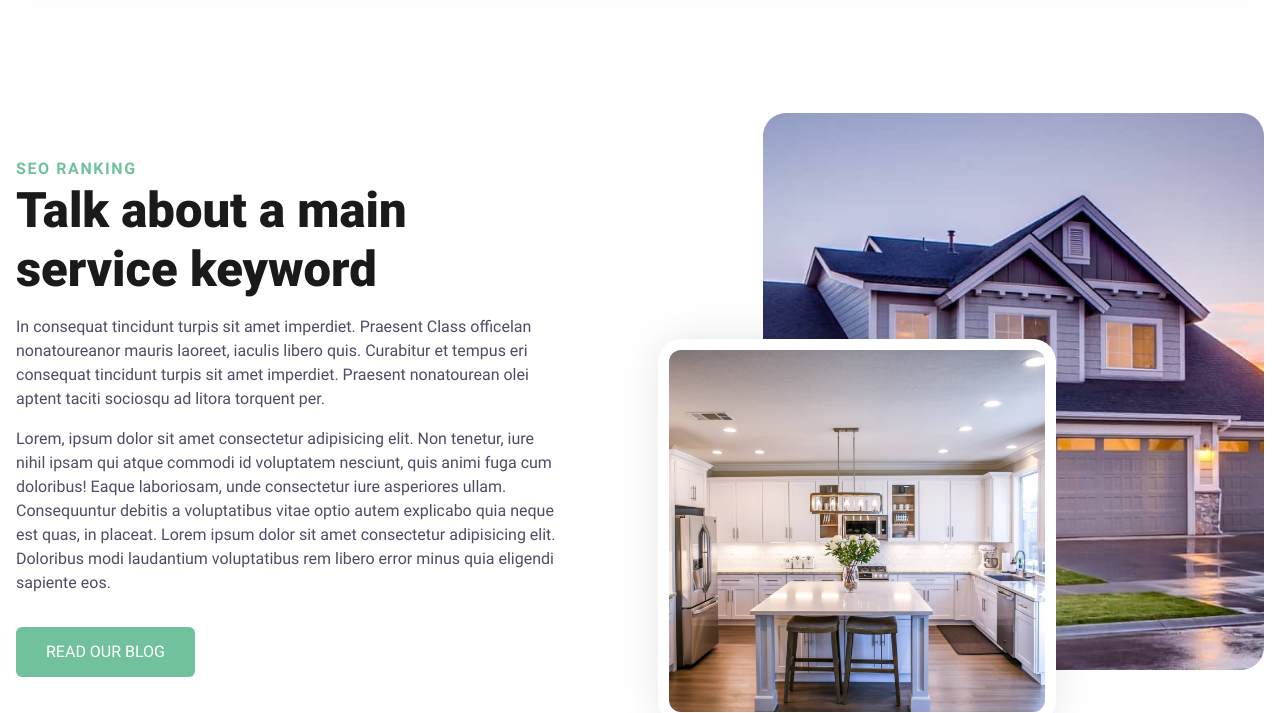
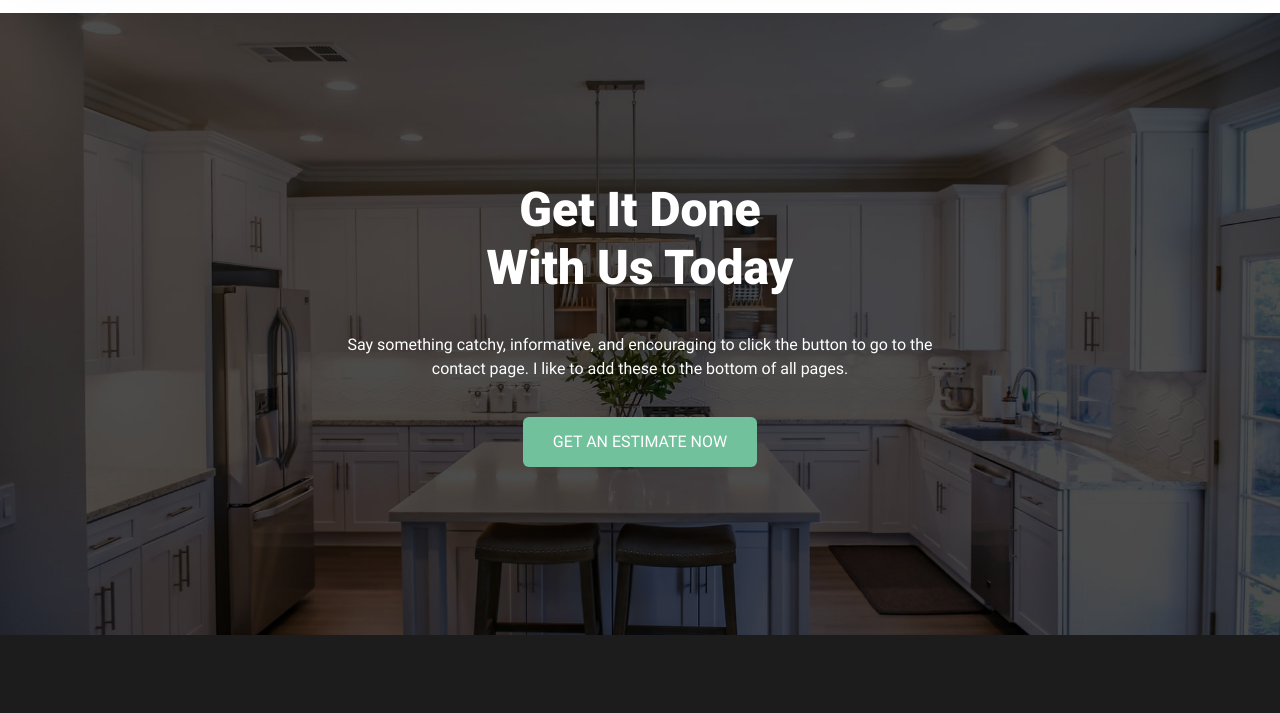
Before and after one commit to georuiz817/template_test, an Eleventy site: page src/index.html in a window 1280 px wide. Shown: the part 1310-2023 px from the top of the page. Built offline with nearby package versions, Linux system fonts and the light colour scheme; Eleventy itself is replaced by a stand-in of ours; files that its build step writes are made by us from their sources.

Commit message:
removed seo ranking section

```diff
--- a/src/index.html
+++ b/src/index.html
@@ -106,44 +106,6 @@ eleventyNavigation:
     </section>
 
 
-    <!-- ============================================ -->
-    <!--            Extra Content To Rank             -->
-    <!-- ============================================ -->
-
-    <section id="sbs-r">
-        <div class="cs-container">
-            <!-- Left Image Section -->
-            <div class="cs-left">
-                <picture class="cs-picture cs-picture1">
-                    <source media="(max-width: 600px)" srcset="/assets/images/construction-m.jpg">
-                    <source media="(min-width: 601px)" srcset="/assets/images/construction.jpg">
-                    <img aria-hidden="true" decoding="async" src="/assets/images/construction.jpg" alt="house" loading="lazy" width="400" height="560">
-                </picture>
-                <picture class="cs-picture cs-picture2">
-                    <source media="(max-width: 600px)" srcset="/assets/images/cabinets2-m.jpg">
-                    <source media="(min-width: 601px)" srcset="/assets/images/cabinets2.jpg">
-                    <img aria-hidden="true" decoding="async" src="/assets/images/cabinets2.jpg" alt="cabinets" loading="lazy" width="400" height="560">
-                </picture>
-            </div>
-            <!-- Right Content Section-->
-            <div class="cs-right">
-                <span class="cs-topper">SEO Ranking</span>
-                <h2 class="cs-title">Talk about a main service keyword</h2>
-                <p class="cs-text">
-                    In consequat tincidunt turpis sit amet imperdiet. Praesent Class officelan nonatoureanor mauris laoreet, iaculis libero quis. Curabitur et tempus eri consequat tincidunt turpis sit amet imperdiet. Praesent nonatourean olei aptent taciti sociosqu ad litora torquent per.
-                </p>
-                <p class="cs-text">
-                    Lorem, ipsum dolor sit amet consectetur adipisicing elit. Non tenetur, iure nihil ipsam qui atque commodi id voluptatem nesciunt, quis animi fuga cum doloribus! Eaque laboriosam, unde consectetur iure asperiores ullam. Consequuntur debitis a voluptatibus vitae optio autem explicabo quia neque est quas, in placeat. Lorem ipsum dolor sit amet consectetur adipisicing elit. Doloribus modi laudantium voluptatibus rem libero error minus quia eligendi sapiente eos.
-                </p>
-                <a href="/blog" class="cs-button-solid">Read our Blog</a>
-            </div>
-        </div>
-    </section>
-
-
-
-
-
 
     <!-- ============================================ -->
     {% include 'components/cta.html' %}
```
